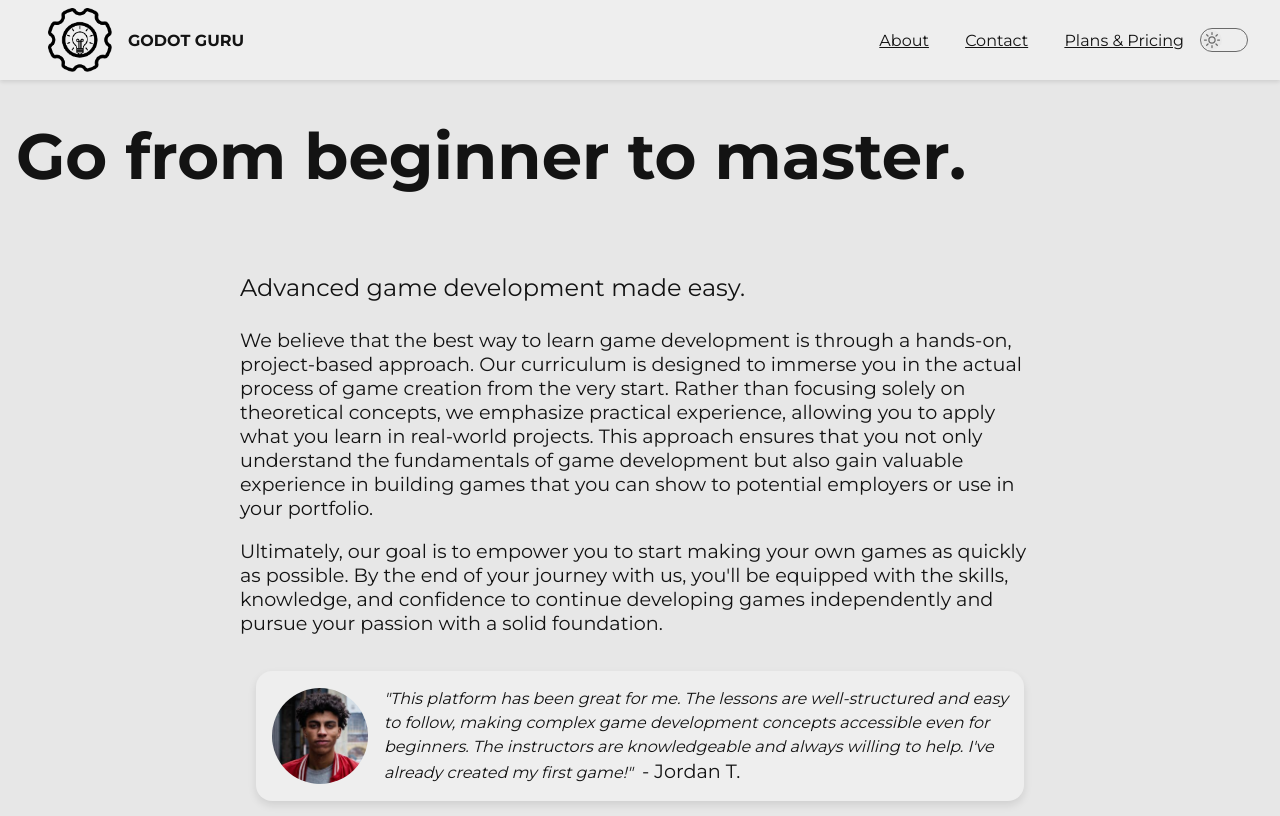
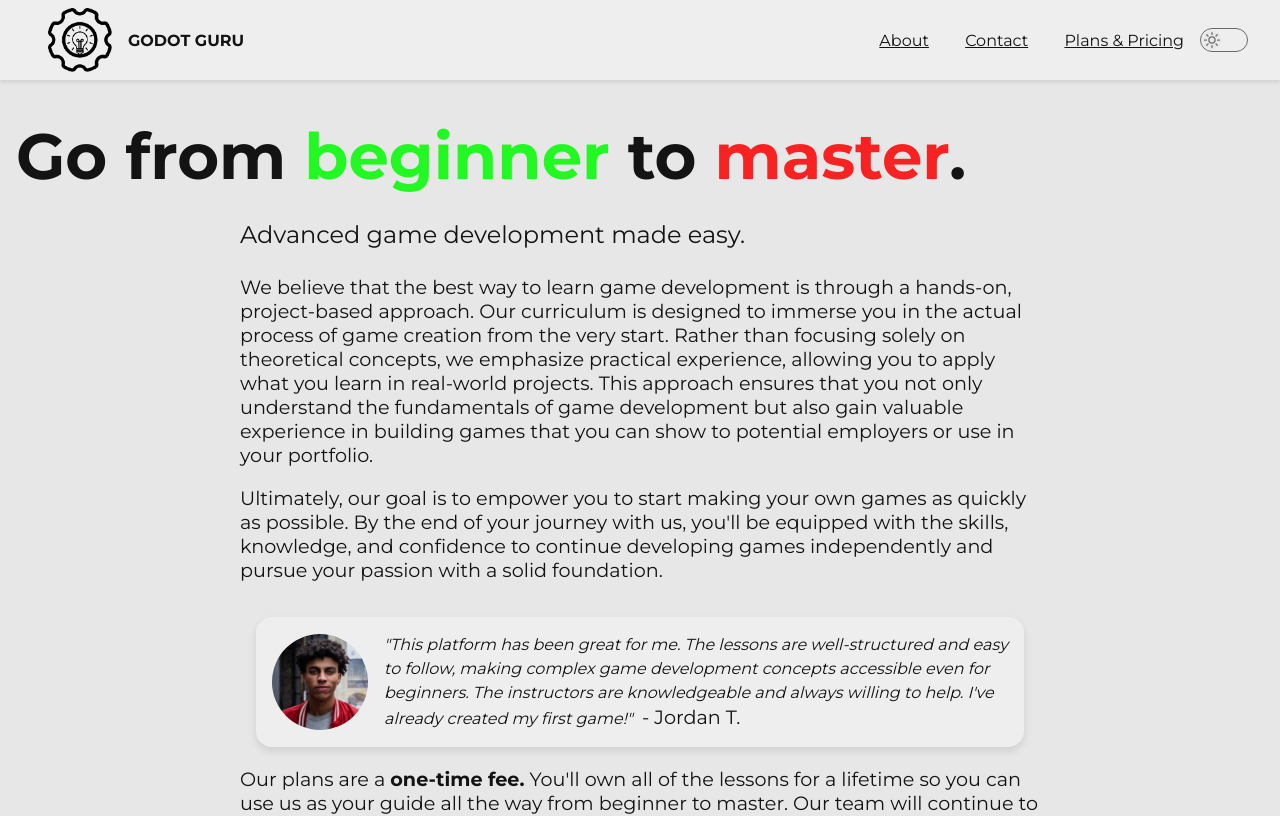
Before and after one commit to joayo13/godot-guru, a SvelteKit app: page / in a window 1280 px wide. Shown: the top 816 px of the page. Built offline with nearby package versions, Linux system fonts and the light colour scheme.

Commit message:
removed h2 margin on front page and added colors to it

```diff
--- a/src/components/Reviews.svelte
+++ b/src/components/Reviews.svelte
@@ -58,7 +58,6 @@
 		flex-direction: column;
 		margin-left: auto;
 		margin-right: auto;
-		max-width: 50rem;
 		line-height: 1.5rem;
 	}
 	.review-card {
@@ -85,12 +84,4 @@
 		background-color: var(--bg-color-banner);
 		filter: blur(5px);
 	}
-	@keyframes rotate {
-		from {
-			transform: rotate(0deg);
-		}
-		to {
-			transform: rotate(360deg);
-		}
-	}
 </style>
--- a/src/routes/+page.svelte
+++ b/src/routes/+page.svelte
@@ -17,7 +17,7 @@
 
 <main class="main">
 	<section class="intro">
-		<h2>Go from beginner to master.</h2>
+		<h2>Go from <strong class="beginner">beginner</strong> to <strong class="master">master</strong>.</h2>
 		<svg
 			class="logo-svg"
 			width="197"
@@ -99,7 +99,6 @@
 	.intro {
 		padding-top: 4rem;
 		position: relative;
-		overflow: hidden;
 	}
 	@media (max-width: 1600px) {
 		.logo-svg {
@@ -134,6 +133,7 @@
 	}
 	h2 {
 		font-size: 4rem;
+		margin-bottom: 0rem;
 	}
 	.main {
 		font-family: 'Montserrat', sans-serif;
@@ -146,6 +146,12 @@
 		margin-left: auto;
 		margin-right: auto;
 	}
+	.beginner {
+		color: rgb(34, 248, 34);
+	}
+	.master {
+		color: rgb(248, 34, 34);
+	}
 	@keyframes rotate {
 		from {
 			transform: rotate(0deg);
```
Also changed, not shown: src/app.css (line endings or trailing spaces).
